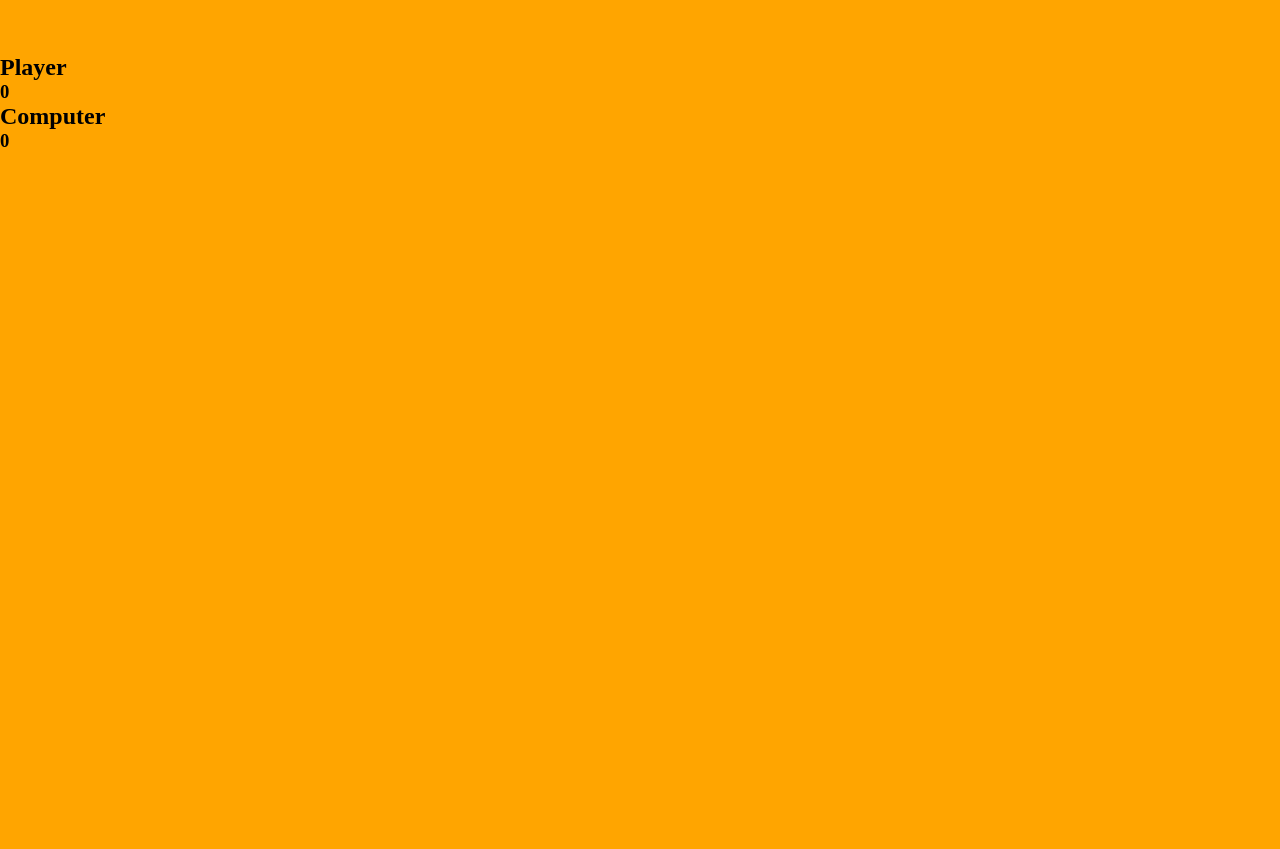
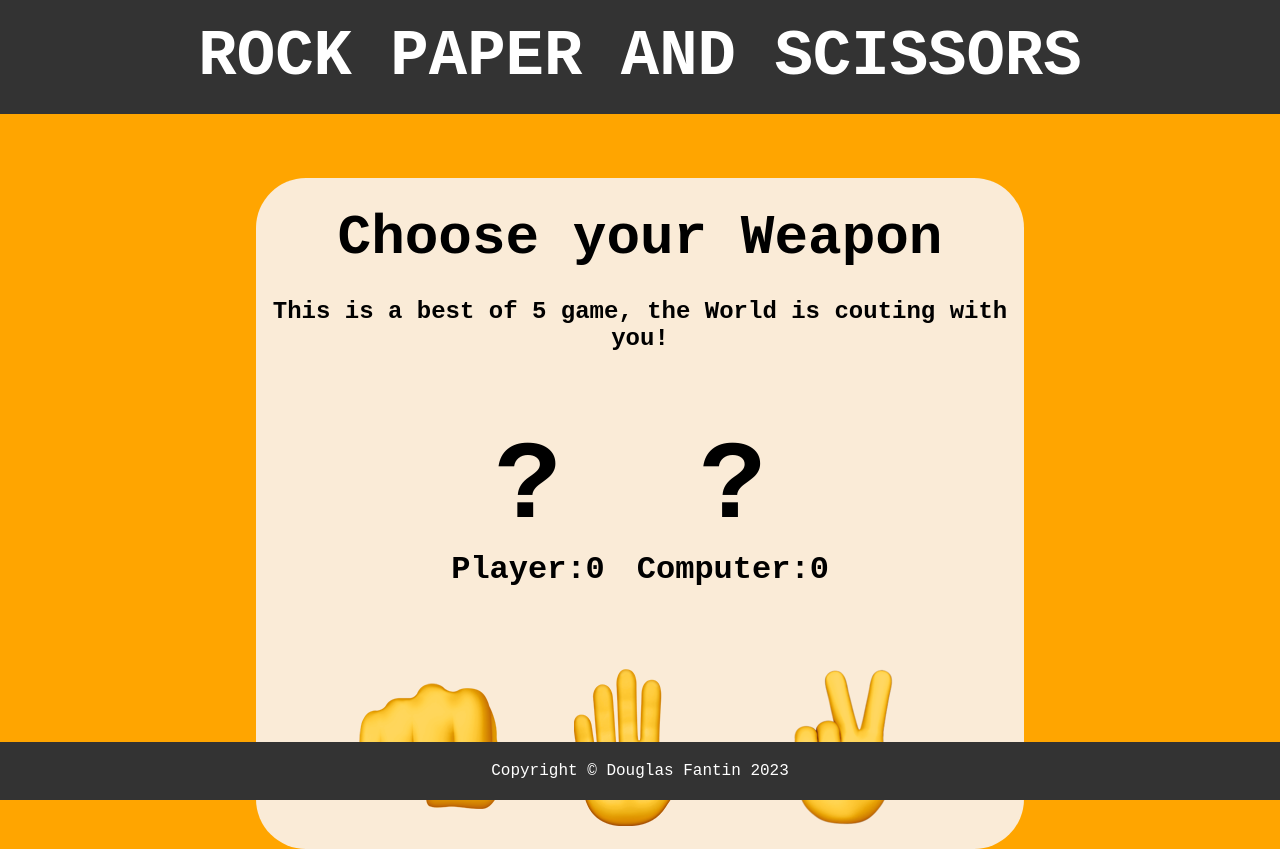
Before and after one commit to Fantinn/Rock-Paper-Scissors, a plain HTML site: page index.html in a window 1280 px wide. Before the commit the page ends 800 px from the top, so only its background shows below. Drawn offline with Linux system fonts and the light colour scheme.

Commit message:
Added the ffirst version of UI and graphics

```diff
--- a/index.html
+++ b/index.html
@@ -8,38 +8,55 @@
     <link rel="stylesheet" href="styles.css">
     <script src="script.js" defer></script>
 </head>
+
 <body>
+    <header>
+        <h1>ROCK PAPER AND SCISSORS</h1>
+    </header>
+
     <div id="wrapper">
+
+    <h2>Choose your Weapon</h2>
+    <p class="headerP">This is a best of 5 game, the World is couting with you!</p>
+
+        <div class="scoreContainer">
+            <div class="player">
+                <div class="playerChoice">
+                    ?
+                </div>
+                <p class="score">Player:0</p>
+            </div>
+
+            <div class="computer">
+                <div class="computerChoice">
+                    ?
+                </div>
+                <p class="score">Computer:0</p>
+            </div>
+        </div>
 
         <div class="gameContainer">
 
             <div class="playerContainer">
                 <div class="options rock">
-                    <img src="" alt="">
+                    <img src="images/rock.png" alt="rock">
                 </div>
 
                 <div class="options paper">
-                    <img src="" alt="">
+                    <img src="images/paper.png" alt="paper">
                 </div>
 
                 <div class="options scissors">
-                    <img src="" alt="">
-                </div>
-            </div>
-
-            <div clas="scoreContainer">
-                <div class="player">
-                    <h2>Player</h2>
-                    <h3 class="playerScore">0</h3>
-                </div>
-
-                <div class="compuer">
-                    <h2>Computer</h2>
-                    <h3 class="computerScore">0</h3>
+                    <img src="images/scissors.png" alt="scissors">
                 </div>
             </div>
 
         </div>
     </div>
+
+    <footer>
+        <p class="footerP">Copyright &copy Douglas Fantin 2023</p>
+    </footer>
+
 </body>
 </html>
--- a/styles.css
+++ b/styles.css
@@ -6,4 +6,91 @@
 
 body {
     background-color: orange;
+    height: 100vh;
+    width: 100vw;
+    font-family: 'Courier New', Courier, monospace;
+    overflow: hidden;
 }
+
+header {
+    background-color: #333;
+    width: 100%;
+    margin-bottom: 4em;
+}
+
+#wrapper {
+    margin: auto;
+    width: 60%;
+    background-color: antiquewhite;
+    border: none;
+    border-radius: 50px;
+}
+
+
+h1 {
+    font-size: 4em;
+    font-weight: bolder;
+    text-align: center;
+    padding: 1em;
+    color: white;
+    padding: 0.33em;
+}
+
+h2 {
+    font-size: 3.5em;
+    font-weight: bolder;
+    text-align: center;
+    padding: 0.5em;
+}
+
+.headerP {
+    font-size: 1.5em;
+    text-align: center;
+    font-weight: bold;
+    margin-bottom: 3em;
+}
+
+.scoreContainer {
+    display: flex;
+    justify-content: center;
+    margin-bottom: 4em;
+}
+
+.scoreContainer .player {
+    margin-right: 2em;
+}
+
+.scoreContainer .playerChoice {
+    font-size: 7em;
+    font-weight: bold;
+    text-align: center;
+}
+
+.scoreContainer .score {
+    font-size: 2em;
+    font-weight: bold;
+}
+
+.scoreContainer .computerChoice {
+    font-size: 7em;
+    font-weight: bold;
+    text-align: center;
+}
+
+.gameContainer .playerContainer{
+    display: flex;
+    justify-content: center;
+    padding: 1em;
+    gap: 3em;
+}
+
+
+footer {
+    background-color: #333;
+    color: white;
+    padding: 20px;
+    width: 100%;
+    text-align: center;
+    position: fixed;
+    bottom: 0;
+}
```
Also changed, not shown: images/paper.png (added), images/rock.png (added), images/scissors.png (added).
